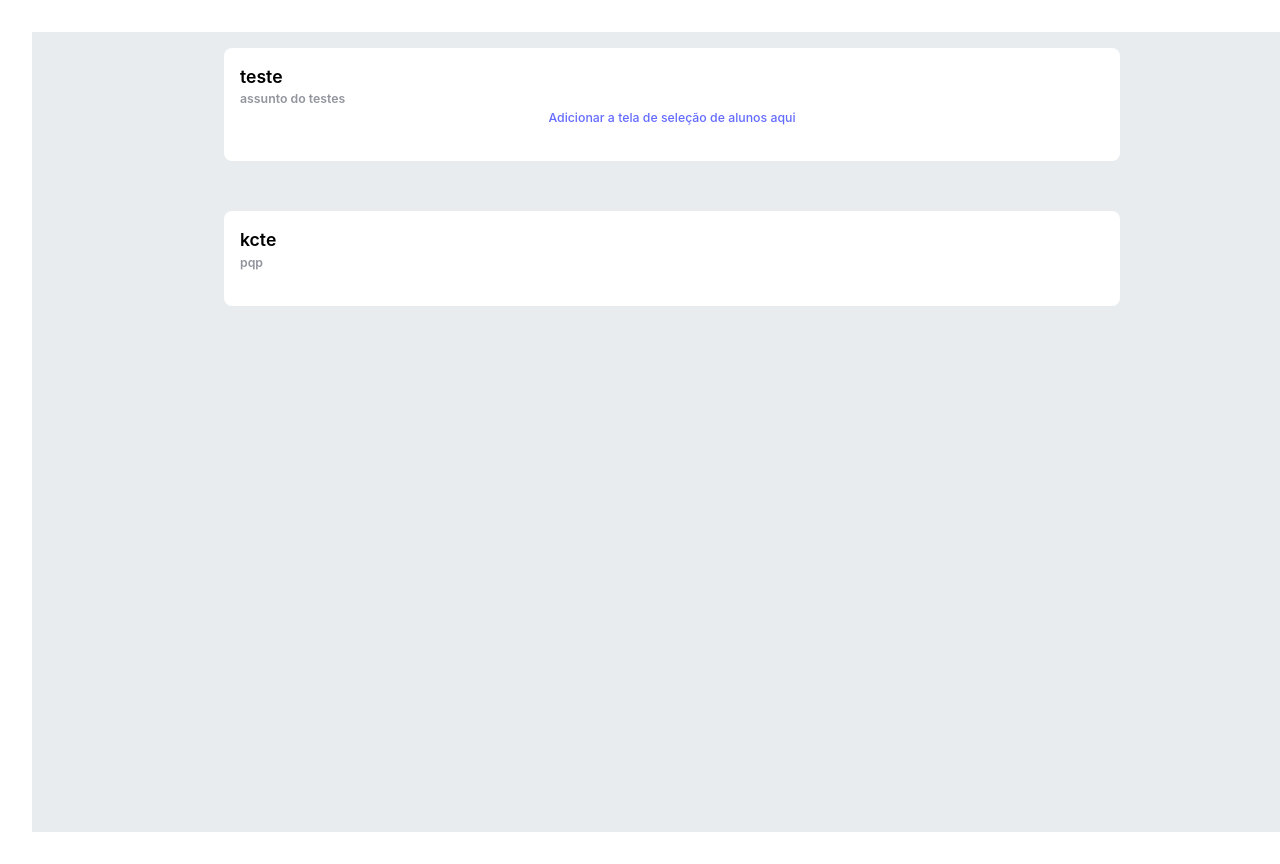
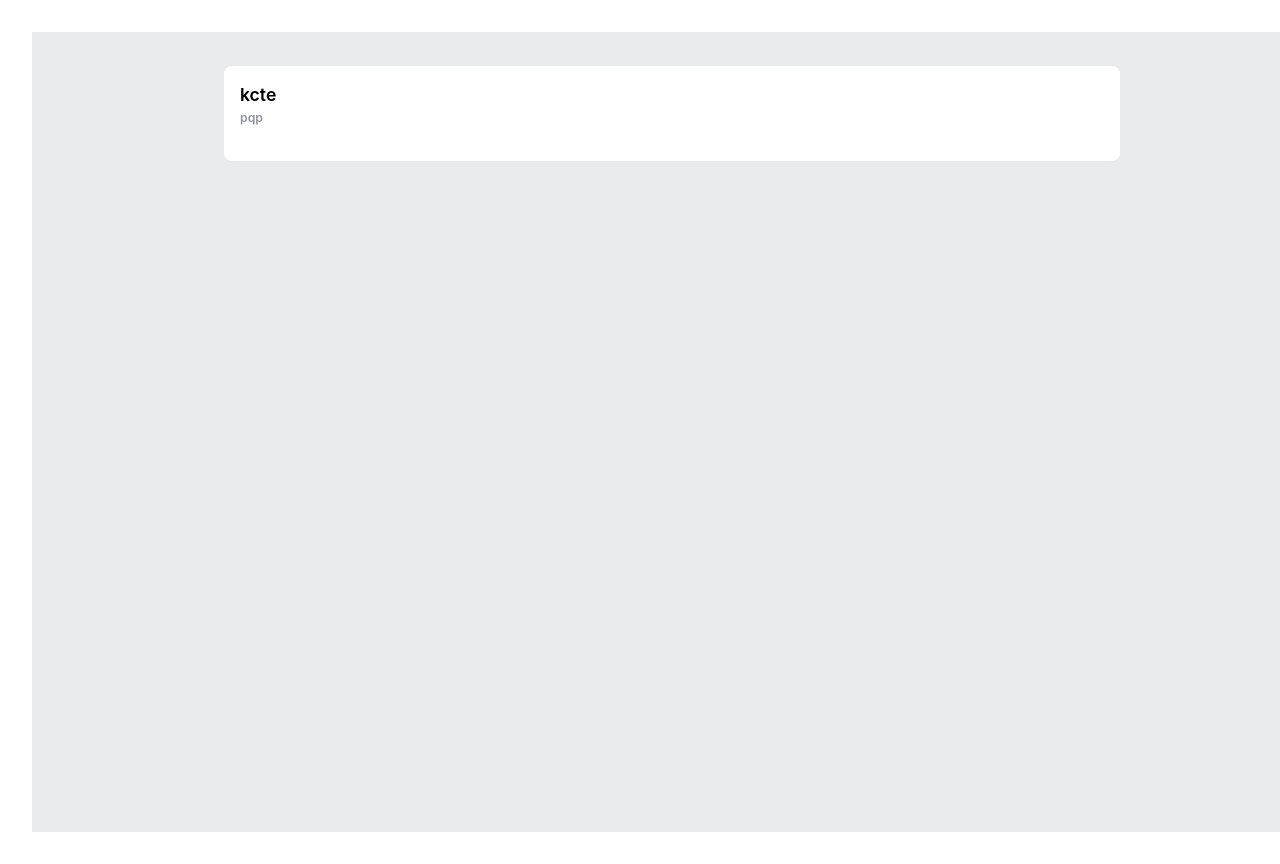
Before and after one commit to Borgarelli/front_end_painel_aluno, a Vue app: page /highlights in a window 1280 px wide. Shown: the top 864 px of the page. Built offline with nearby package versions, Linux system fonts and the light colour scheme.

Commit message:
Fix painel Section props

```diff
--- a/src/App.vue
+++ b/src/App.vue
@@ -1,13 +1,8 @@
 <script setup lang="ts">
-import PainelSection from  './components/PainelSection.vue'
 </script>
 
 <template>
   <div class="app">
-
-    <PainelSection label="teste" sublabel="assunto do testes">
-      <router-link to="/highlights">Adicionar a tela de seleção de alunos aqui</router-link>
-    </PainelSection>
     <RouterView/>
   </div>
 </template>
--- a/src/components/PainelSection.vue
+++ b/src/components/PainelSection.vue
@@ -14,7 +14,7 @@
 
 <script setup lang="ts">
 defineProps<{
-  label: string
+  label?: string
   sublabel?:string
 }>()
 
```
